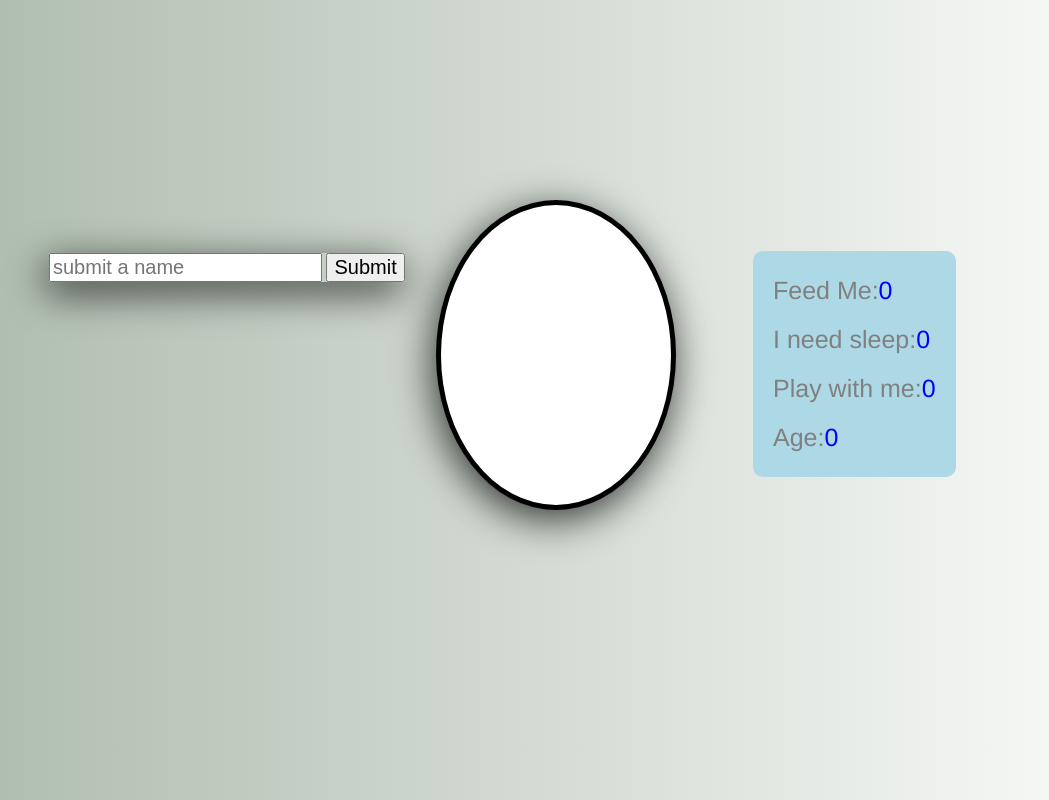
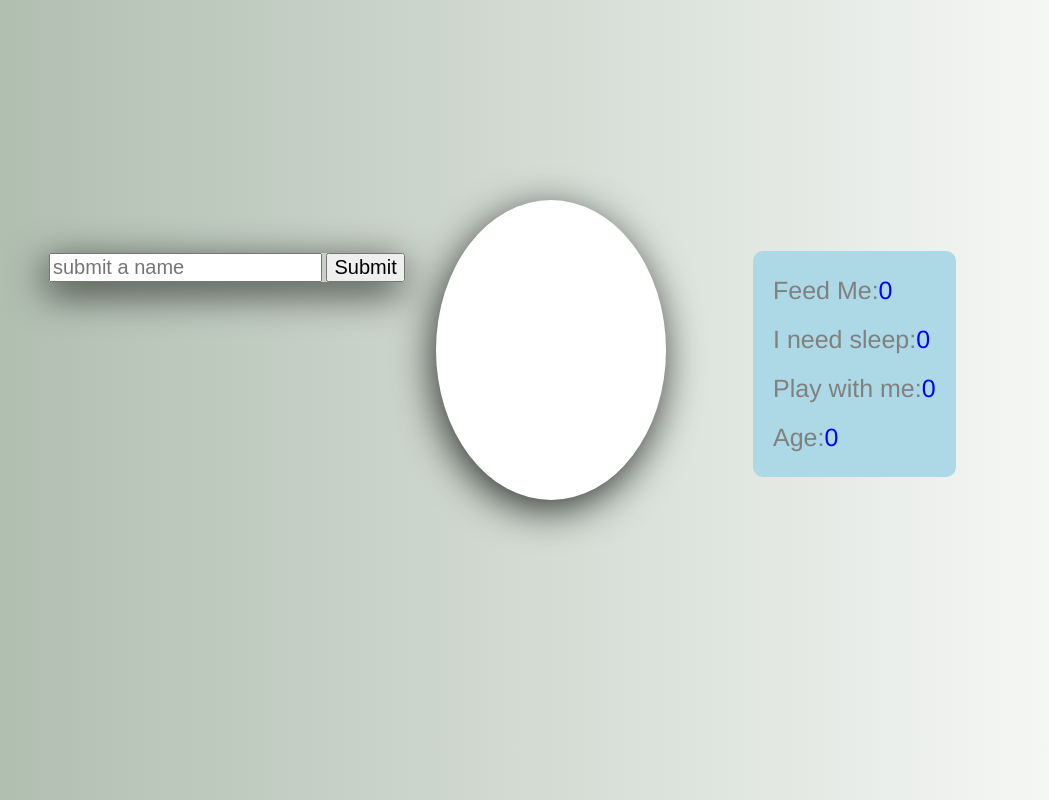
Before and after one commit to Luka7711/tomogotchi, a plain HTML site: page index.html in a window 1280 px wide. Shown: the whole page, without its empty margins (79-1128 px from the left). Drawn offline with nearby package versions, Linux system fonts and the light colour scheme.

Commit message:
style chenged

```diff
--- a/css/style.css
+++ b/css/style.css
@@ -19,7 +19,7 @@ body{
 	width:230px;
 	height:300px;
 	background-position: center;
-	border:5px solid black;
+	/*border:5px solid black;*/
 	background-color:white;
 	-webkit-box-shadow: -3px 10px 39px 0px rgba(0,0,0,0.75);
 -moz-box-shadow: -3px 10px 39px 0px rgba(0,0,0,0.75);
```
